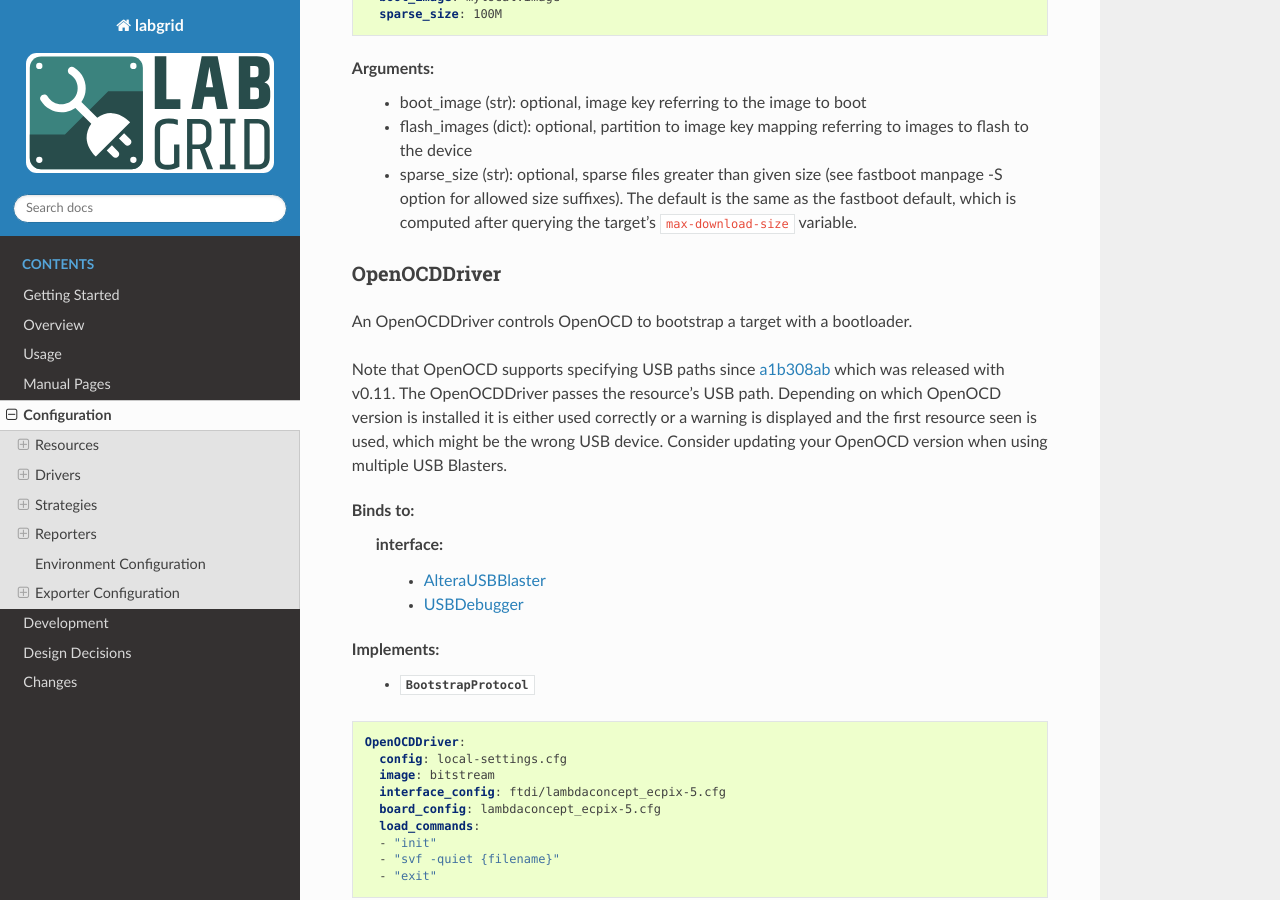
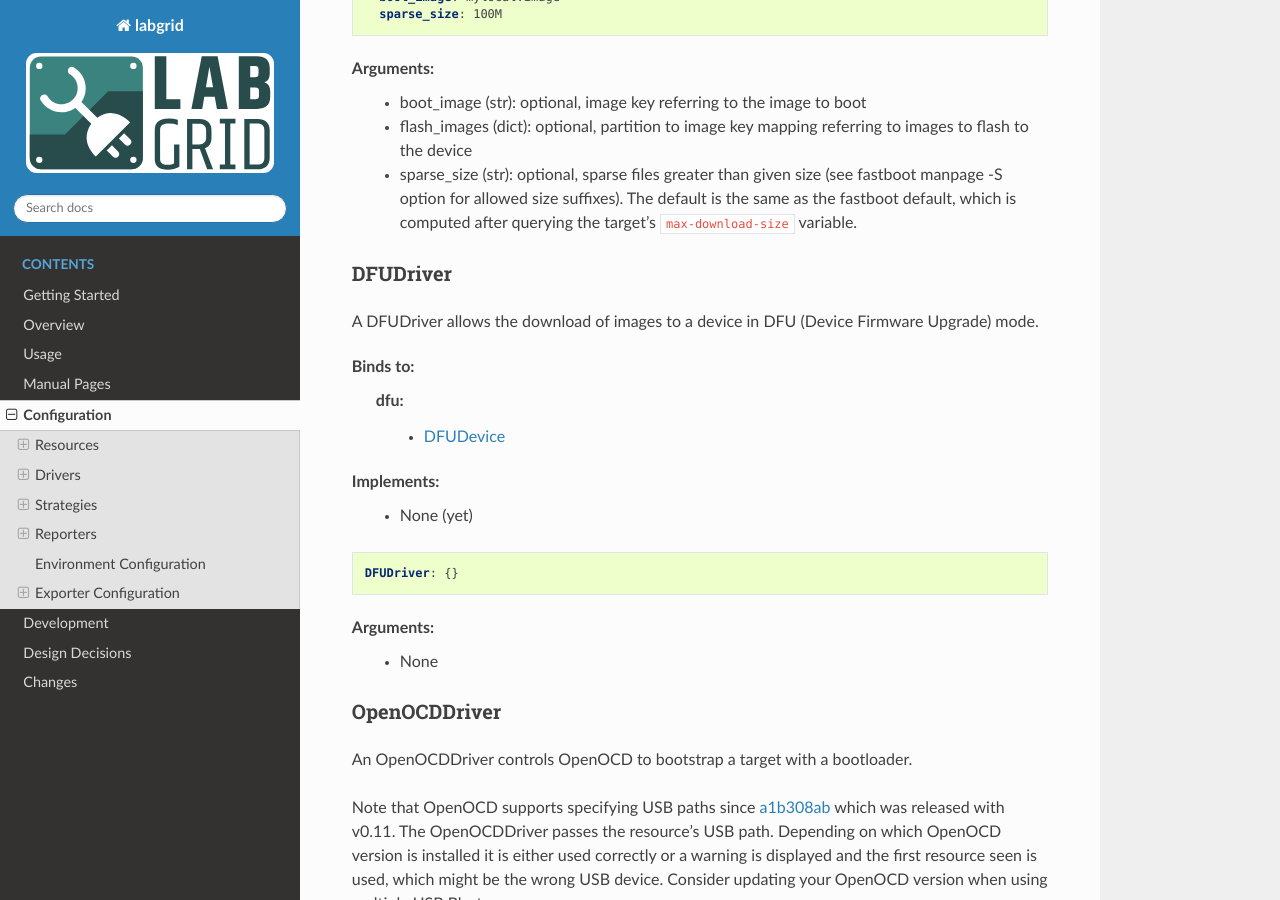
Before and after one commit to labgrid-project/labgrid, a Sphinx documentation site: the page built from doc/configuration.rst, in a window 1280 px wide and 900 px high, scrolled down 32227 px. Built offline with Sphinx 7.4.7 and the Read the Docs theme 2.0.0, drawn with Linux system fonts in a browser that asks for light colours; pages that are not in the unit, such as notebooks, are missing from menus; some of the changed text lies outside the part shown.

Commit message:
doc/configuration: document DFUDriver
Signed-off-by: Bastian Krause <bst@pengutronix.de>

```diff
--- a/doc/configuration.rst
+++ b/doc/configuration.rst
@@ -1572,6 +1572,25 @@ Arguments:
     fastboot manpage -S option for allowed size suffixes). The default is the
     same as the fastboot default, which is computed after querying the target's
     ``max-download-size`` variable.
+
+DFUDriver
+~~~~~~~~~
+A DFUDriver allows the download of images to a device in DFU (Device Firmware
+Upgrade) mode.
+
+Binds to:
+  dfu:
+    - `DFUDevice`_
+
+Implements:
+  - None (yet)
+
+.. code-block:: yaml
+
+   DFUDriver: {}
+
+Arguments:
+  - None
 
 OpenOCDDriver
 ~~~~~~~~~~~~~
```
